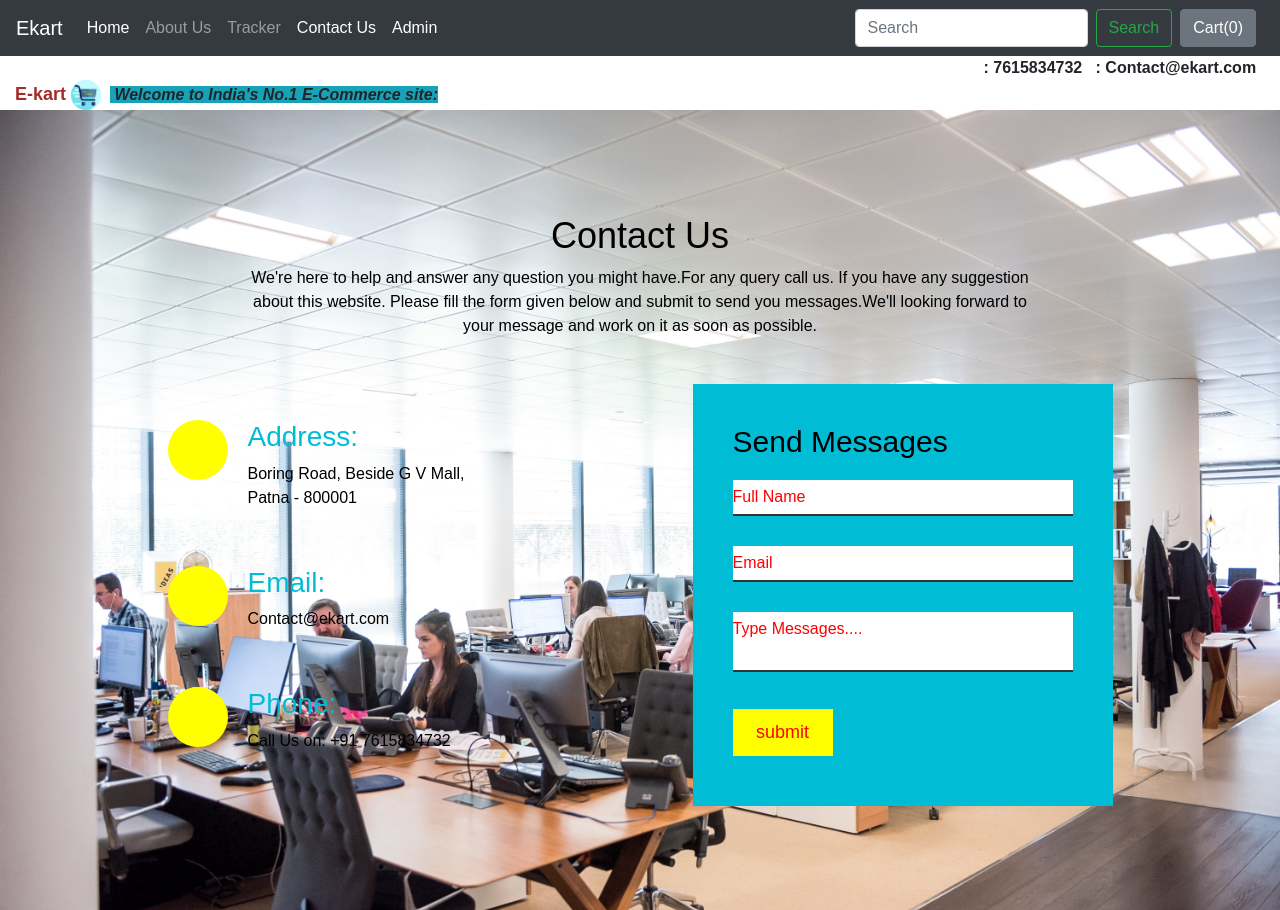
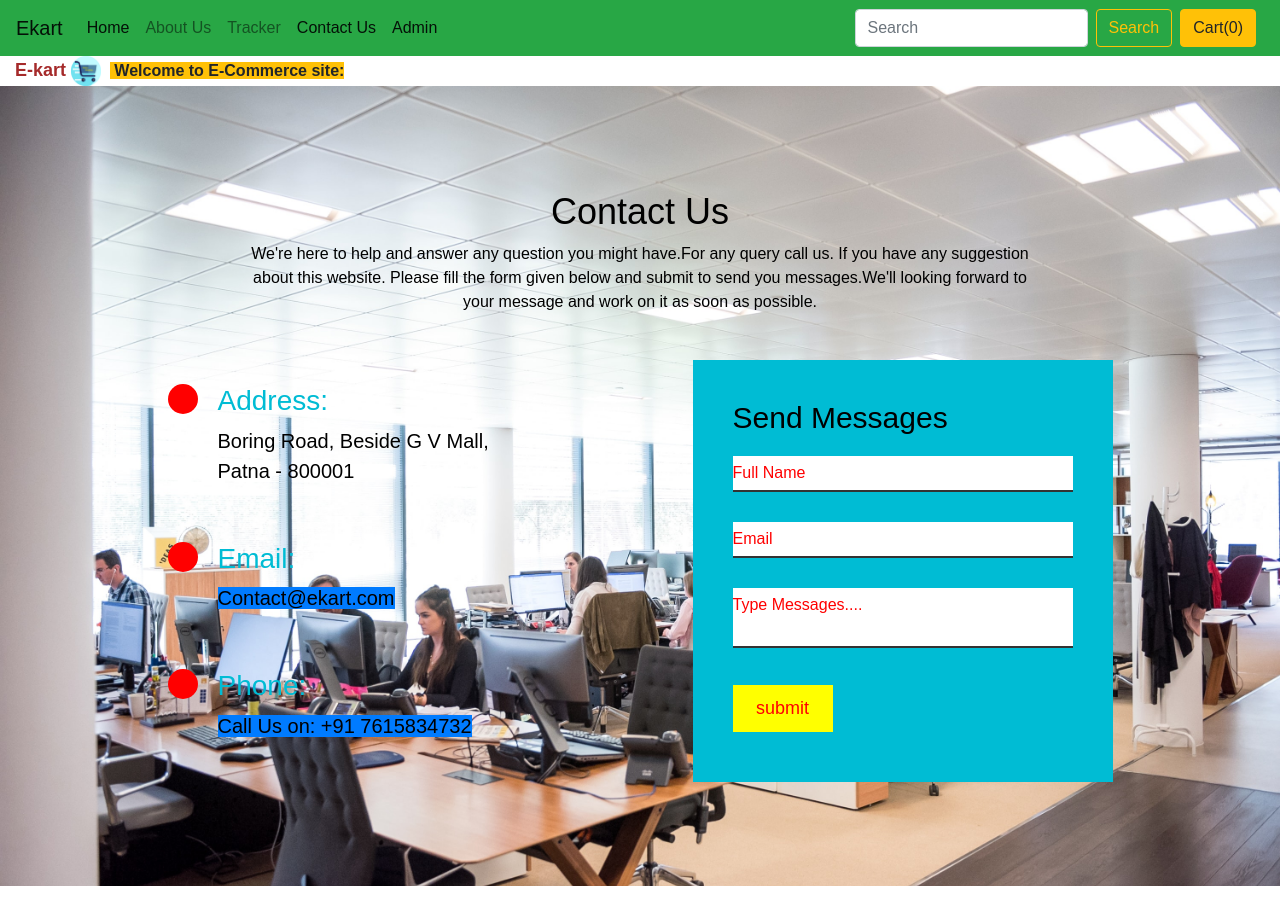
Before and after one commit to vinaay174/Ekart, a Django app: page /shop/contact/ in a window 1280 px wide. After the commit the page ends 886 px from the top, so only its background shows below. Run offline with Django 3.2, Linux system fonts and the light colour scheme; parts of the project's set-up code (start-up, migrations or seed data) failed here and were passed over; some libraries are stand-ins or nearby versions.

Commit message:
some line updated

```diff
--- a/shop/Templates/shop/basic.html
+++ b/shop/Templates/shop/basic.html
@@ -15,7 +15,7 @@
   </head>
   <body>
 
-    <nav class="navbar navbar-expand-lg navbar-dark bg-dark">
+    <nav class="navbar navbar-expand-lg navbar-light bg-success">
   <a class="navbar-brand" href="/shop"> Ekart </a>
   <button class="navbar-toggler" type="button" data-toggle="collapse" data-target="#navbarSupportedContent" aria-controls="navbarSupportedContent" aria-expanded="false" aria-label="Toggle navigation">
     <span class="navbar-toggler-icon"></span>
@@ -43,12 +43,10 @@
     </ul>
     <form class="form-inline my-2 my-lg-0">
       <input class="form-control mr-sm-2" type="search" placeholder="Search" aria-label="Search">
-      <button class="btn btn-outline-success my-2 my-sm-0" type="submit">Search</button>
+      <button class="btn btn-outline-warning my-2 my-sm-0" type="submit">Search</button>
     </form>
-    <button type="button" class="btn btn-secondary mx-2" id="popcart" data-container="body" data-toggle="popover" data-placement="bottom" data-html="true" data-content="Vivamus
+    <button type="button" class="btn btn-warning mx-2" id="popcart" data-container="body" data-toggle="popover" data-placement="bottom" data-html="true" data-content="Vivamus
 sagittis lacus vel augue laoreet rutrum faucibus.">
-
-
   Cart(<span id="cart">0</span>)
 </button>
   </div>
--- a/shop/Templates/shop/contact.html
+++ b/shop/Templates/shop/contact.html
@@ -21,7 +21,7 @@
 	justify-content: center;
 	align-items: center;
 	flex-direction: column;
-	background: url("shop/image3.jpg");
+	background: url("/static/shop/image3.jpg");
 	background-size: cover;
     }
    .contact .content
@@ -63,21 +63,21 @@
    }
   .container .contactInfo .box .icon
   {
-	min-width: 60px;
-	height: 60px;
-	background: yellow;
+	min-width: 30px;
+	height: 30px;
+	background: red;
 	display: flex;
 	justify-content: center;
 	align-items: center;
 	border-radius: 50%;
-	font-size:22px;
+	font-size:32px;
    }
    .container .contactInfo .box .text
    {
 
 	display: flex;
 	margin-left: 20px;
-	font-size: 16px;
+	font-size: 20px;
 	color: black;
 	flex-direction: column;
 	font-weight: 300;
@@ -175,20 +175,10 @@
 
 
      {% load static %}
-     <div class="container-fluid text-right" style="background-color:#fff;">
-   	   <!-- Time is written here-->
-   	   <b><span ng-app="myapp" ng-controller="myCtrl">
-
-      {{time}}</span></b>&nbsp;&nbsp;&nbsp;
-
-      <b><span class="glyphicon glyphicon-earphone"></span>: 7615834732</b> &nbsp;
-      <b><i class="far fa-envelope"></i></span>: Contact@ekart.com</b> &nbsp;
-
-     </div>
 	 <div class="container-fluid">
-          <b><font face="Ink Free" color="brown" size="4px">E-kart <img src="{% static "/shop/logo1.png" %}"
-			  width=30 height=30></font></b> &nbsp;<b class="bg bg-info">
-		      <i>Welcome to India's No.1 E-Commerce site:</i></b>
+          <b><font face="Ink Free" color="brown" size="4px">E-kart <img src="{% static '/shop/logo1.png' %}"
+			  width=30 height=30></font></b> &nbsp;<b class="bg bg-warning">
+		      Welcome to E-Commerce site:</b>
 	 </div>
 
      <section class="contact">
@@ -213,14 +203,14 @@
 			   <div class="icon"><i class="far fa-envelope"></i></div>
 			   <div class="text">
 			     <h3>Email:</h3>
-				 <p><b>Contact@ekart.com</b></p>
+				 <p><b class="bg bg-primary">Contact@ekart.com</b></p>
 			   </div>
 			</div>
 			  <div class="box">
 			   <div class="icon"><i class="fas fa-phone-alt"></i></div>
 			   <div class="text">
 			     <h3>Phone:</h3>
-				 <p><b>Call Us on: +91 7615834732</b></p>
+				 <p><b class="bg bg-primary">Call Us on: +91 7615834732</b></p>
 			   </div>
 			  </div>
 		  </div>
@@ -248,13 +238,4 @@
 		  </div>
 		</div>
 	 </section>
-	 <script>
-	var app=angular.module('myapp',[])
-	app.controller('myCtrl',function($scope,$interval){
-	$scope.time=new Date().toLocaleTimeString()
-	$interval(function(){
-	$scope.time=new Date().toLocaleTimeString()
-    })
-    })
-    </script>
 {% endblock %}
--- a/shop/Templates/shop/index.html
+++ b/shop/Templates/shop/index.html
@@ -140,7 +140,7 @@ function updatePopover(cart) {
         popStr = popStr + document.getElementById('name' + item).innerHTML.slice(0, 19) + "... Qty: " + cart[item] + '<br>';
         i = i + 1;
     }
-    popStr = popStr + "</div> <a href='/shop/checkout'><button class='btn btn-primary' id ='checkout'>Checkout</button></a> <button class='btn btn-primary' onclick='clearCart()' id ='clearCart'>Clear Cart</button>     "
+    popStr = popStr + "</div> <a href='/shop/checkout'><button class='btn btn-success' id ='checkout'>Checkout</button></a> <button class='btn btn-success' onclick='clearCart()' id ='clearCart'>Clear Cart</button>     "
     console.log(popStr);
     document.getElementById('popcart').setAttribute('data-content', popStr);
     $('#popcart').popover('show');
```
Also changed, not shown: mac/templates/index.html (+19 -10 lines), shop/Templates/shop/about.html (+16 -8 lines), db.sqlite3.
